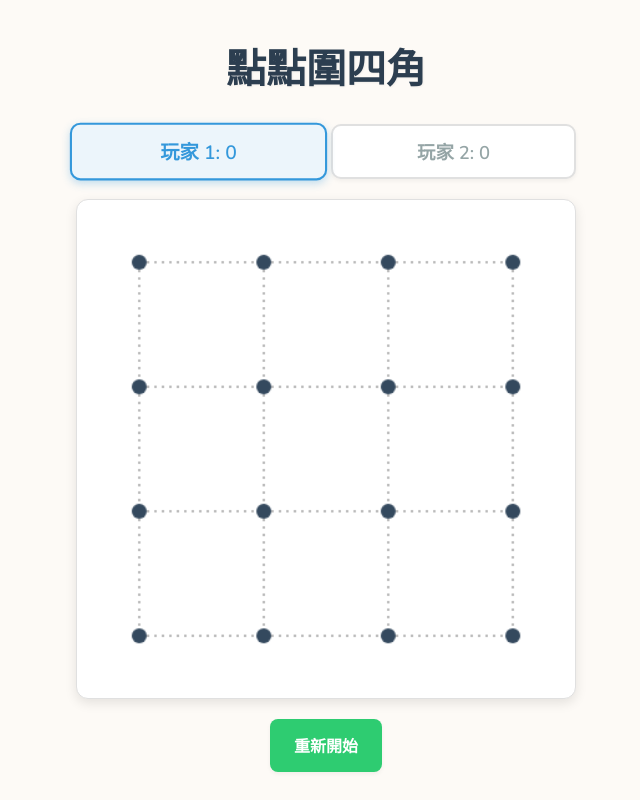
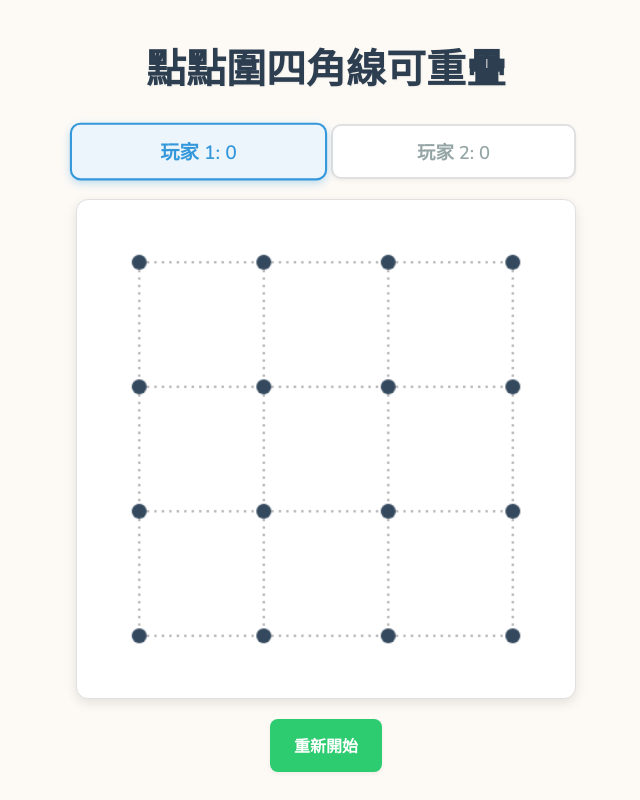
Before and after one commit to samzhangw/test22, a plain HTML site: page index.html in a window 1280 px wide. Shown: the whole page, without its empty margins (314-954 px from the left). Drawn offline with nearby package versions, Linux system fonts and the light colour scheme.

Commit message:
Update index.html

```diff
--- a/index.html
+++ b/index.html
@@ -3,7 +3,7 @@
 <head>
     <meta charset="UTF-8">
     <meta name="viewport" content="width=device-width, initial-scale=1.0">
-    <title>點點圍四角</title>
+    <title>點點圍四角線可重疊</title>
 
     <link rel="preconnect" href="https://fonts.googleapis.com">
     <link rel="preconnect" href="https://fonts.gstatic.com" crossorigin>
@@ -13,7 +13,7 @@
 </head>
 <body>
 
-    <h1>點點圍四角</h1>
+    <h1>點點圍四角線可重疊</h1>
 
     <div id="game-container">
         <div id="status-bar">
```
